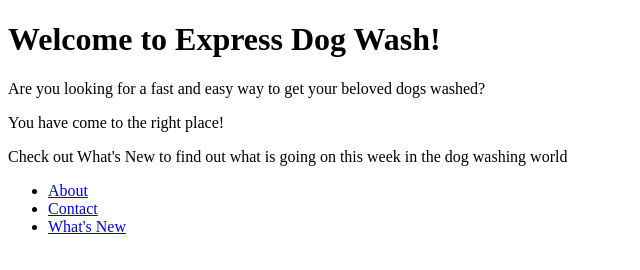
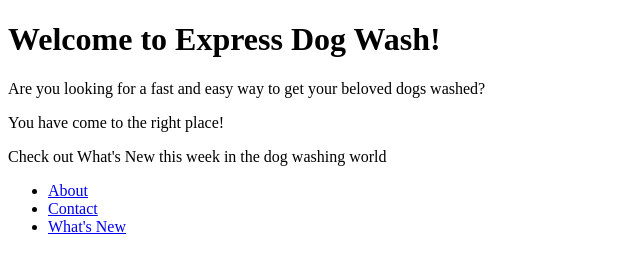
Before and after one commit to Taylor-M-B/cp3402_CMS, a plain HTML site: page index.html in a window 1280 px wide. Shown: the whole page, without its empty margins (0-640 px from the left). Drawn offline with Linux system fonts and the light colour scheme.

Commit message:
fix english

```diff
--- a/index.html
+++ b/index.html
@@ -10,7 +10,7 @@
   <h1>Welcome to Express Dog Wash!</h1>
   <p>Are you looking for a fast and easy way to get your beloved dogs washed?</p>
   <p>You have come to the right place!</p>
-  <p>Check out What's New to find out what is going on this week in the dog washing world</p>
+  <p>Check out What's New this week in the dog washing world</p>
   <ul>
     <li><a href="about.html">About</a></li>
     <li><a href="contact.html">Contact</a></li>
```
